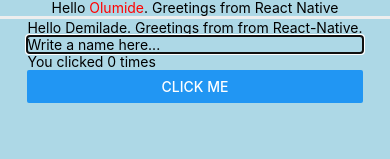
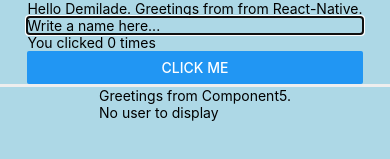
Before and after one commit to Olumide09/ism210-2020set, a React Native app in the folder myFirstMobileApp/: screen / in a window 390 px wide. Shown: the part 373-532 px from the top of the page. Built offline with nearby package versions, Linux system fonts and the light colour scheme; no server answers.

Commit message:
Component5

```diff
--- a/myFirstMobileApp/App.tsx
+++ b/myFirstMobileApp/App.tsx
@@ -3,6 +3,7 @@ import { View, StyleSheet } from 'react-native';
 import Component1 from './src/components/Component1';
 import Component2 from './src/components/Component2';
 import Component3 from './src/components/Component3';
+import Component5 from './src/components/Component5';
 //Let's create a simple separator component that will only be used here in App.tsx
 const Separator: React.FC = () => {
   return <View style={styles.separator}></View>
@@ -16,6 +17,8 @@ const App: React.FC = () => {
       <Component2 />
       <Separator />
       <Component3 />
+      <Separator />
+      <Component5 />
     </View>
   );
 }
--- /dev/null
+++ b/myFirstMobileApp/src/components/Component5.tsx
@@ -0,0 +1,62 @@
+/** Here we illustrate useEffect and fetching remote data */
+import React, { useState, useEffect } from 'react';
+import Component5ShowUser from './Component5ShowUser';
+import { View, Text } from 'react-native';
+type User = {
+    id: number,
+    name: string,
+    username: string,
+    email: string,
+    address: {
+        street: string,
+        suite: string,
+        city: string,
+        zipcode: string
+        geo: {
+            lat: number,
+            lng: number
+        }
+    },
+    phone: string,
+    website: string,
+    company: {
+        name: string,
+        catchPhrase: string,
+        bs: string
+    }
+}
+const Component5: React.FC = () => {
+    //const [state, setState] = useState(initialState);
+    const [user, setUser] = useState<User | null>(null);
+    const fetchData = async () => {
+        try {
+            let response = await fetch(`https://jsonplaceholder.typicode.com/users/4`);
+            let data = await response.json()
+            setUser(data);
+        } catch (error) {
+            console.log(error)
+            setUser(null);
+        }
+    };
+    useEffect(() => {
+        fetchData();
+    }, []); //the second parameter [] will ensure that this useEffect runs only once.
+    //conditionally show user if not undefined
+    const showUser = () => {
+        if (user !== null) {
+            return <Component5ShowUser user={user} />
+        }
+        else {
+            return <Text>No user to display</Text>;
+        }
+    }
+    return (
+        <View>
+            <Text>Greetings from Component5.</Text>
+            <View>
+                {showUser()}
+            </View>
+        </View>
+    )
+}
+export default Component5;
--- /dev/null
+++ b/myFirstMobileApp/src/components/Component5ShowUser.tsx
@@ -0,0 +1,64 @@
+import React from 'react';
+import { View, Text } from 'react-native';
+type User = {
+    id: number,
+    name: string,
+    username: string,
+    email: string,
+    address: {
+        street: string,
+        suite: string,
+        city: string,
+        zipcode: string
+        geo: {
+            lat: number,
+            lng: number
+        }
+    },
+    phone: string,
+    website: string,
+    company: {
+        name: string,
+        catchPhrase: string,
+        bs: string
+    }
+}
+type Props = {
+    user?: User | any //to accommodate undefined possibility
+}
+const Component5ShowUser: React.FC<Props> = (props) => {
+    const showUser = () => {
+        const user: User = props.user;
+        try {
+            if (user.id !== undefined) {
+                return (
+                    <View>
+                        <Text>User data fetched from remote source:</Text>
+                        <Text>id: {user.id}</Text>
+                        <Text>name: {user.name}</Text>
+                        <Text>username: {user.username}</Text>
+                        <Text>email: {user.email}</Text>
+                        <Text>street address: {user.address.street}</Text>
+                        <Text>phone: {user.phone}</Text>
+                        <Text>website: {user.website}</Text>
+                        <Text>company name: {user.company.name}</Text>
+                    </View>
+                )
+            } else {
+                return <Text>No user to display</Text>; //user is null or elements are undefined
+            }
+        } catch (error) {
+            return <Text>Problem displaying user: ${error}</Text>;
+        }
+    }
+
+    return (
+        <View>
+            {showUser()}
+        </View>
+    )
+}
+Component5ShowUser.defaultProps = {
+    user: undefined
+}
+export default Component5ShowUser;
```
